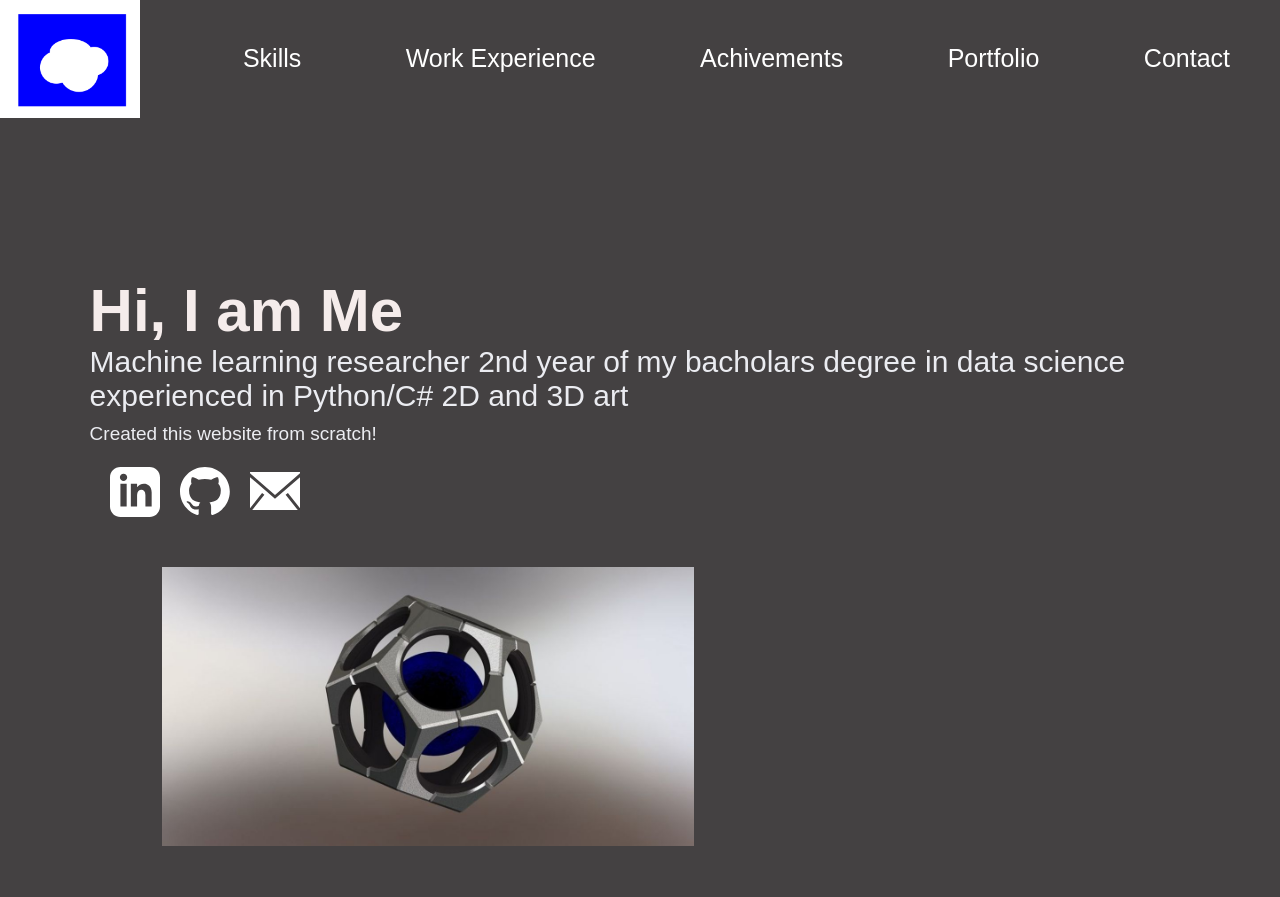
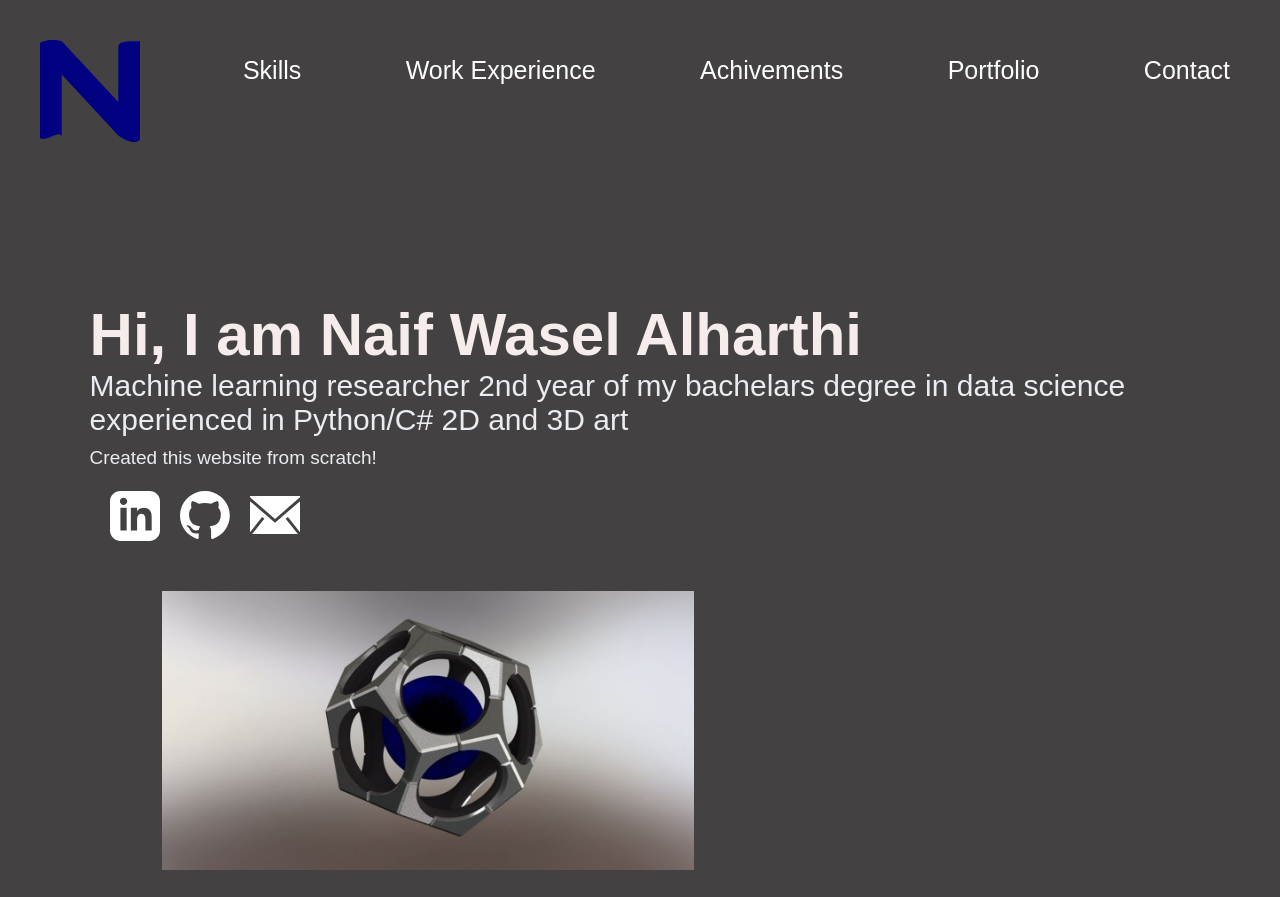
Before and after one commit to Naif-W-Alharthi/Naif-W-Alharthi.github.io, a plain HTML site: page index.html in a window 1280 px wide. Shown: the top 897 px of the page. Drawn offline with Linux system fonts and the light colour scheme.

Commit message:
Logo and Name added

```diff
--- a/index.html
+++ b/index.html
@@ -5,7 +5,7 @@
     <meta charset="UTF-8">
     <meta http-equiv="X-UA-Compatible" content="IE=edge">
     <meta name="viewport" content="width=device-width, initial-scale=1.0">
-    <title>Personal Portfolio Website</title>
+    <title>Naif Wasels Portfolio</title>
     <link rel="stylesheet" href="style.css">
 
 </head>
@@ -15,7 +15,7 @@
 
         <div class="container-header">
             <nav>
-                <img src="images/icons.PNG" class="logo">
+                <img src="svg/logo.svg" class="logo">
 
                 <ul>
                     <li><a href="#">Skills</a></li>
@@ -28,8 +28,8 @@
             </nav>
             <div class="header-text">
                 <!-- <p> The quick brown <span style="font-size: 20px">fox</span> jumps over...</p> -->
-                <h1>Hi, I am <span>Me</span><br></h1>
-                <p> <span>Machine learning researcher 2nd year of my bacholars degree in data science <br> experienced in Python/C# 2D and 3D art</span></p>
+                <h1>Hi, I am <span>Naif Wasel Alharthi</span><br></h1>
+                <p> <span>Machine learning researcher 2nd year of my bachelars degree in data science <br> experienced in Python/C# 2D and 3D art</span></p>
                 <p> <span style="font-size: 19px">Created this website from scratch!</span></p>
                 <div class="container-header">
 
@@ -99,7 +99,7 @@
                     <p>ADD something here like a bar or something to show you how well it is uesed <br> something something something <br> Something something something something</p>
                     <div class="block"><img src="images/icons.PNG">
                     <p>some text that will now wrap around the image</p></div>
-                    <div class="block"><img src="images/icons.PNG"></div>
+                    <div class="block"><img src="svg/icons8-blender.svg"></div>
                     <div class="block"><img src="images/icons.PNG"></div>
                     <div class="block"><img src="images/icons.PNG"></div>
                     <div class="block"><img src="images/icons.PNG"></div>
--- a/style.css
+++ b/style.css
@@ -44,6 +44,8 @@ nav{
 }
 .logo{
     width:  140px;
+    padding-left: 40px;
+    padding-top: 40px;
 }
 
 nav ul li{
@@ -231,7 +233,17 @@ nav ul li a{
     height: 60px;
     margin: 10px;
     display: inline-block;
-    background: #00CC99;
+    /* background: #ffffff; */
+
+  }
+
+  .block:hover {
+    width: 60px;
+    height: 60px;
+    margin: 10px;
+    display: inline-block;
+    /* background: #ffffff; */
+    filter: invert(46%) sepia(80%) saturate(371%) hue-rotate(166deg) brightness(97%) contrast(83%);
   }
 
   .about-col-2 img{
```
Also changed, not shown: svg/icons8-blender.svg (added), svg/icons8-computer-vision-100.png (added), svg/icons8-computer-vision-100.svg (added), svg/icons8-css.svg (added), svg/icons8-html.svg (added), svg/icons8-python.svg (added), svg/icons8-unity.svg (added), svg/logo.svg (added).
